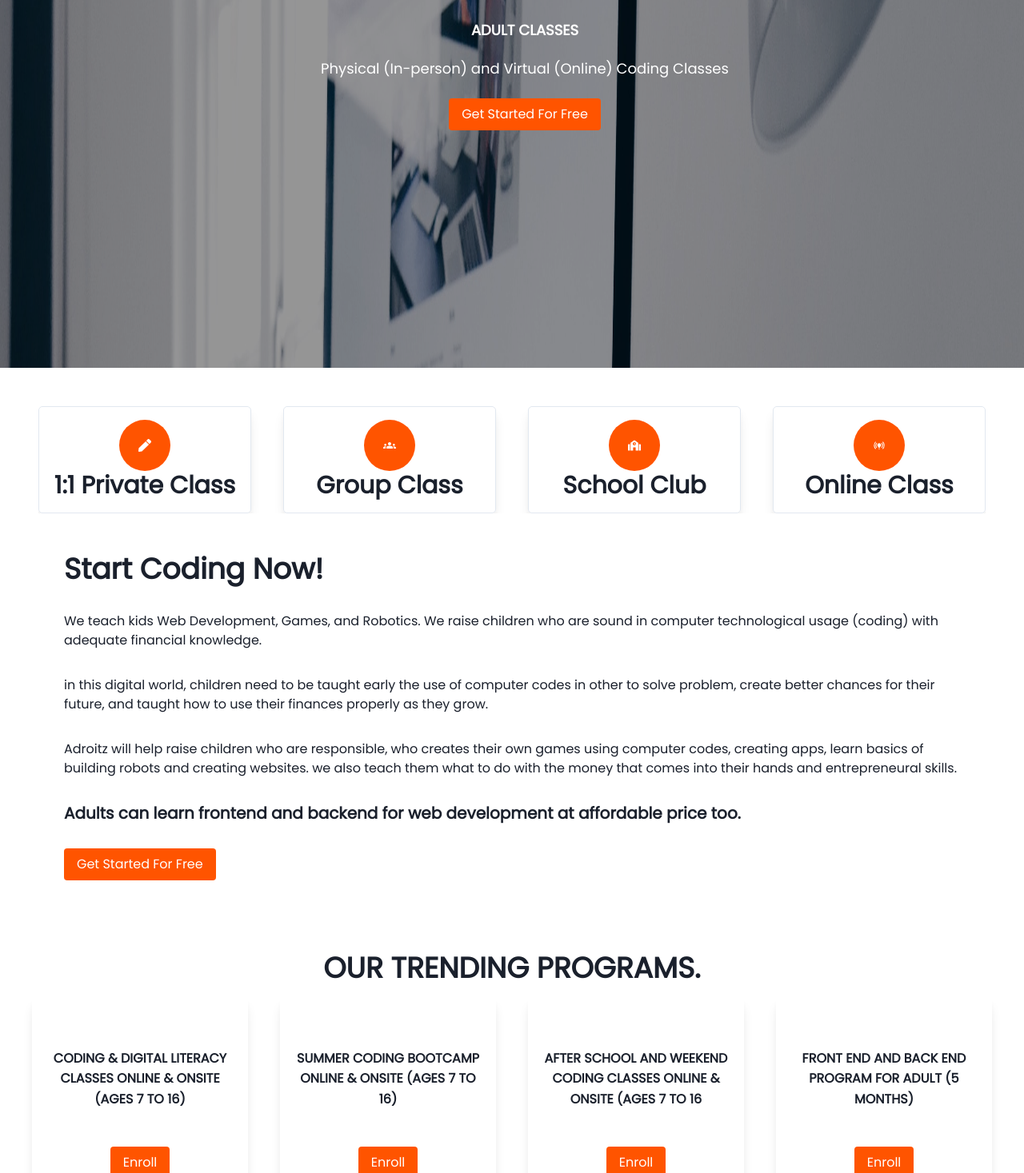
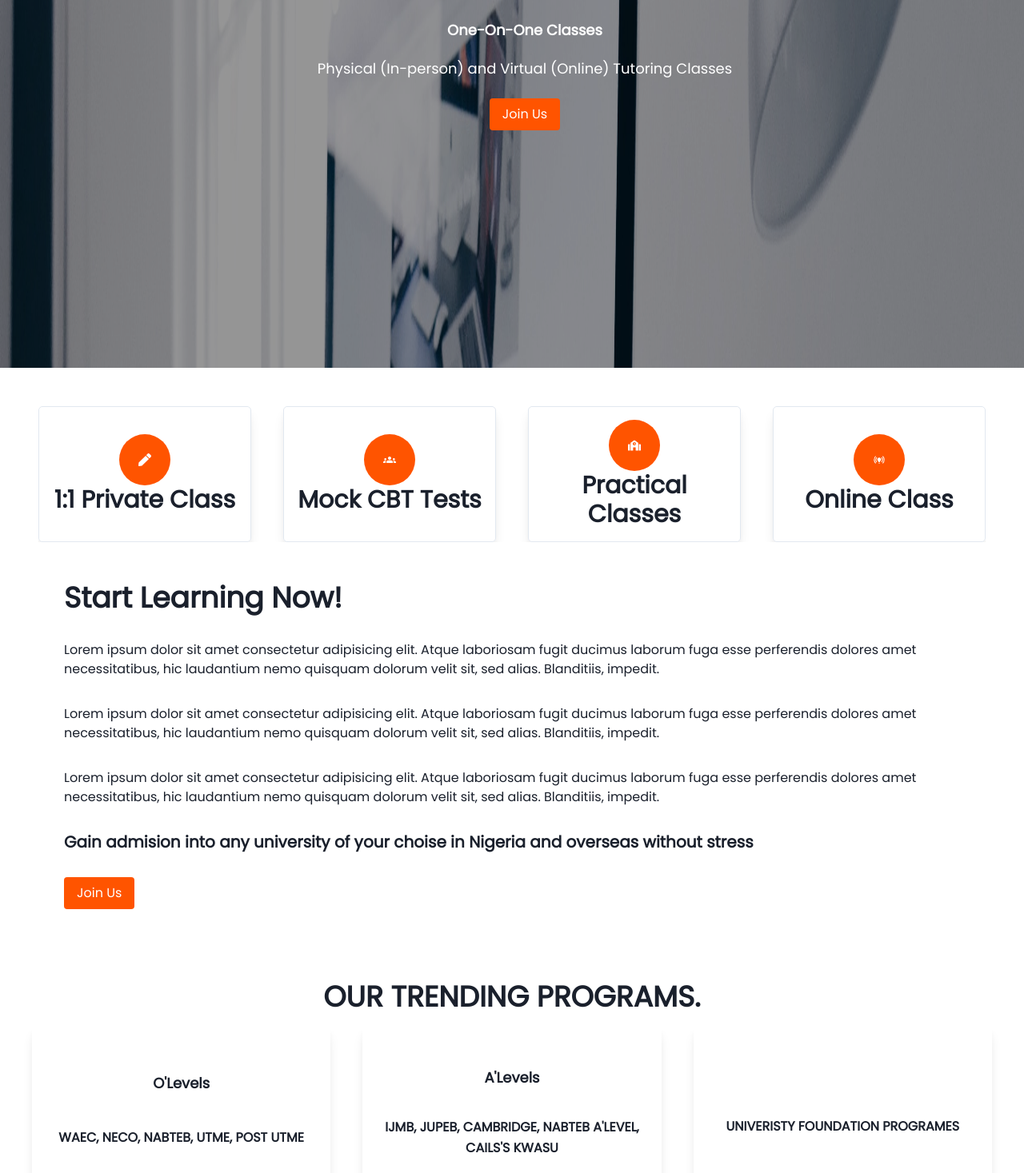
Before and after one commit to shina1/newabkass, a Next.js app: page / in a window 1280 px wide. Shown: the part 340-1807 px from the top of the page at 80% size. Built offline with nearby package versions, Linux system fonts and the light colour scheme.

Commit message:
complete ui changes

```diff
--- a/components/Classes.tsx
+++ b/components/Classes.tsx
@@ -26,45 +26,51 @@ const Classes = () => {
           icon={<Icon color="white" as={FaPen} />}
           name="1:1 Private Class"
         />
-        <Class icon={<Icon color="white" as={MdGroups} />} name="Group Class" />
-        <Class icon={<Icon color="white" as={FaSchool} />} name="School Club" />
+        <Class
+          icon={<Icon color="white" as={MdGroups} />}
+          name="Mock CBT Tests"
+        />
+        <Class
+          icon={<Icon color="white" as={FaSchool} />}
+          name="Practical Classes"
+        />
         <Class
           icon={<Icon color="white" as={MdOnlinePrediction} />}
           name="Online Class"
         />
       </SimpleGrid>
       <Container maxW="90vw">
-        <Heading>Start Coding Now!</Heading>
+        <Heading>Start Learning Now!</Heading>
         <VStack spacing={8} my={8}>
           <Text>
-            We teach kids Web Development, Games, and Robotics. We raise
-            children who are sound in computer technological usage (coding) with
-            adequate financial knowledge.
+            Lorem ipsum dolor sit amet consectetur adipisicing elit. Atque
+            laboriosam fugit ducimus laborum fuga esse perferendis dolores amet
+            necessitatibus, hic laudantium nemo quisquam dolorum velit sit, sed
+            alias. Blanditiis, impedit.
           </Text>
           <Text>
-            in this digital world, children need to be taught early the use of
-            computer codes in other to solve problem, create better chances for
-            their future, and taught how to use their finances properly as they
-            grow.
+            Lorem ipsum dolor sit amet consectetur adipisicing elit. Atque
+            laboriosam fugit ducimus laborum fuga esse perferendis dolores amet
+            necessitatibus, hic laudantium nemo quisquam dolorum velit sit, sed
+            alias. Blanditiis, impedit.
           </Text>
           <Text>
-            Adroitz will help raise children who are responsible, who creates
-            their own games using computer codes, creating apps, learn basics of
-            building robots and creating websites. we also teach them what to do
-            with the money that comes into their hands and entrepreneural
-            skills.
+            Lorem ipsum dolor sit amet consectetur adipisicing elit. Atque
+            laboriosam fugit ducimus laborum fuga esse perferendis dolores amet
+            necessitatibus, hic laudantium nemo quisquam dolorum velit sit, sed
+            alias. Blanditiis, impedit.
           </Text>
         </VStack>
         <VStack alignItems="flex-start" spacing={8}>
           <Heading size="md">
-            Adults can learn frontend and backend for web development at
-            affordable price too.
+            Gain admision into any university of your choise in Nigeria and
+            overseas without stress
           </Heading>
           <Link
             type="button"
             pathName="https://docs.google.com/forms/d/e/1FAIpQLSdltDm3s9mSpshCEjhh81TI8ZhriSaXLJmHecauM0xfzdAc5w/viewform?usp=sf_link"
             isExternal
-            text="Get Started For Free"
+            text="Join Us"
           />
         </VStack>
       </Container>
--- a/components/Footer.tsx
+++ b/components/Footer.tsx
@@ -34,9 +34,11 @@ const Footer = () => {
           colorScheme="transparent"
           leftIcon={<CiLocationOn size={25} />}
           variant="solid"
+          my={1}
         >
           <Text textAlign="justify">
-            No 30, Western Reservoir Road <br /> Olorunshogo Ilorin Kwara State
+            No 13, Taoheed Road <br /> Opposite Animashaun Estate, <br /> Basin
+            Ilorin. Kwara State.
           </Text>
         </Button>
         <Button
@@ -44,8 +46,10 @@ const Footer = () => {
           colorScheme="transparent"
           leftIcon={<FaPhoneAlt />}
           variant="solid"
+          my={1}
         >
-          08071965540 08178435354
+          +2347057486170 +2349040042960 <br />
+          abkassacademy@gmail.com
         </Button>
       </VStack>
       <VStack my={{ base: 10, lg: 0 }} alignItems="flex-start">
--- a/components/Pledges.tsx
+++ b/components/Pledges.tsx
@@ -8,7 +8,7 @@ const Pledges = () => {
       <SimpleGrid columns={{ base: 1, lg: 2 }} spacing={5}>
         <Pledge
           img="/first.jfif"
-          title="A Memorable In-School Or Holiday Bootcamp Experience"
+          title="A Conducive Accomodation And Well Equiped Laboratory Facilities Available"
           subTitle=""
         />
         <Pledge
--- a/components/Program.tsx
+++ b/components/Program.tsx
@@ -4,9 +4,10 @@ import Link from "./NavLink";
 
 interface ProgramProps {
   text: string;
+  title?: string;
 }
 
-const Program: React.FC<ProgramProps> = ({ text }) => {
+const Program: React.FC<ProgramProps> = ({ text, title }) => {
   return (
     <Flex
       h="288px"
@@ -17,15 +18,13 @@ const Program: React.FC<ProgramProps> = ({ text }) => {
       borderRadius={5}
       p={4}
     >
+      <Heading lineHeight={1.6} textAlign="center" fontSize="lg">
+        {title}
+      </Heading>
       <Heading lineHeight={1.6} textAlign="center" fontSize="md">
         {text}
       </Heading>
-      <Link
-        type="button"
-        pathName="https://docs.google.com/forms/d/e/1FAIpQLSdltDm3s9mSpshCEjhh81TI8ZhriSaXLJmHecauM0xfzdAc5w/viewform?usp=sf_link"
-        isExternal
-        text="Enroll"
-      />
+      <Link type="button" pathName="#" isExternal text="Enroll" />
     </Flex>
   );
 };
--- a/components/Programs.tsx
+++ b/components/Programs.tsx
@@ -8,11 +8,15 @@ const Programs = () => {
       <Heading textAlign="center" mb={4}>
         OUR TRENDING PROGRAMS.
       </Heading>
-      <SimpleGrid columns={{ base: 1, lg: 4 }} spacing={10}>
-        <Program text="CODING & DIGITAL LITERACY CLASSES ONLINE & ONSITE (AGES 7 TO 16)" />
-        <Program text="SUMMER CODING BOOTCAMP ONLINE & ONSITE (AGES 7 TO 16)" />
-        <Program text="AFTER SCHOOL AND WEEKEND CODING CLASSES ONLINE & ONSITE (AGES 7 TO 16" />
-        <Program text="FRONT END AND BACK END PROGRAM FOR ADULT (5 MONTHS)" />
+
+      <SimpleGrid columns={{ base: 1, lg: 3 }} spacing={10}>
+        <Program title="O'Levels" text="WAEC, NECO, NABTEB, UTME, POST UTME" />
+        <Program
+          title="A'Levels"
+          text="IJMB, JUPEB, CAMBRIDGE, NABTEB A'LEVEL, CAILS'S KWASU"
+        />
+        <Program text="UNIVERISTY FOUNDATION PROGRAMES" />
+        {/* <Program text="FRONT END AND BACK END PROGRAM FOR ADULT (5 MONTHS)" /> */}
       </SimpleGrid>
     </Box>
   );
--- a/components/SlideShow.tsx
+++ b/components/SlideShow.tsx
@@ -29,7 +29,7 @@ const SlideItem: React.FC<SlideItemProps> = ({ heading, subHeading }) => {
         type="button"
         pathName="https://docs.google.com/forms/d/e/1FAIpQLSdltDm3s9mSpshCEjhh81TI8ZhriSaXLJmHecauM0xfzdAc5w/viewform?usp=sf_link"
         isExternal
-        text="Get Started For Free"
+        text="Join Us"
       />
     </VStack>
   );
@@ -67,16 +67,16 @@ const SlideShow = () => {
         whiteSpace={"nowrap"}
       >
         <SlideItem
-          heading="WEEKEND CLASSES"
-          subHeading="Physical (In-person) and Virtual (Online) Coding Classes"
+          heading="SUMMER COACHING"
+          subHeading="Starts 4th August - 11th September"
         />
         <SlideItem
-          heading="ADULT CLASSES"
-          subHeading="Physical (In-person) and Virtual (Online) Coding Classes"
+          heading="One-On-One Classes"
+          subHeading="Physical (In-person) and Virtual (Online) Tutoring Classes"
         />
         <SlideItem
-          heading="SUMMER BOOTCAMP CLASSES"
-          subHeading="Physical (In-person) and Virtual (Online) Coding Classes"
+          heading="TOP NOTCH FACILITIES"
+          subHeading="Well equiped science laboratory and conducive learning enviroment"
         />
       </Box>
     </Container>
--- a/pages/index.tsx
+++ b/pages/index.tsx
@@ -14,7 +14,7 @@ export default function Home() {
   return (
     <Box>
       <Head>
-        <title>Adroitz</title>
+        <title>ABKASS</title>
         <meta name="description" content="Impact through code learning" />
         <link rel="icon" href="/favicon.ico" />
       </Head>
@@ -35,17 +35,19 @@ export default function Home() {
           <Programs />
           <Pledges />
 
-          <Courses title="Courses For Ages 7 - 12">
-            <Course title="HTML & CSS" src="/hc.png" />
-            <Course title="SCRATCH" src="/sc.png" />
-            <Course title="PYTHON" src="/py.png" />
-            <Course title="JAVASCRIPT" src="/js.png" />
+          <Courses title="O'LEVELS">
+            <Course title="WAEC" src="/hc.png" />
+            <Course title="NECO" src="/sc.png" />
+            <Course title="NABTEB" src="/py.png" />
+            <Course title="UTME" src="/js.png" />
+            <Course title="POST UTME" src="/js.png" />
           </Courses>
-          <Courses title="Courses For Ages 17+">
-            <Course title="HTML & CSS" src="/hc.png" />
-            <Course title="FRONTEND" src="/fe.png" />
-            <Course title="BACKEND" src="/be.jpg" />
-            <Course title="FULLSTACK" src="/mam.png" />
+          <Courses title="A'LEVELS">
+            <Course title="IJMB" src="/hc.png" />
+            <Course title="JUPEB" src="/fe.png" />
+            <Course title="CAMBRIDGE" src="/be.jpg" />
+            <Course title="NABTEB A'LEVEL" src="/mam.png" />
+            <Course title="CAIL'S KWASU" src="/mam.png" />
           </Courses>
           <Footer />
         </Box>
```
